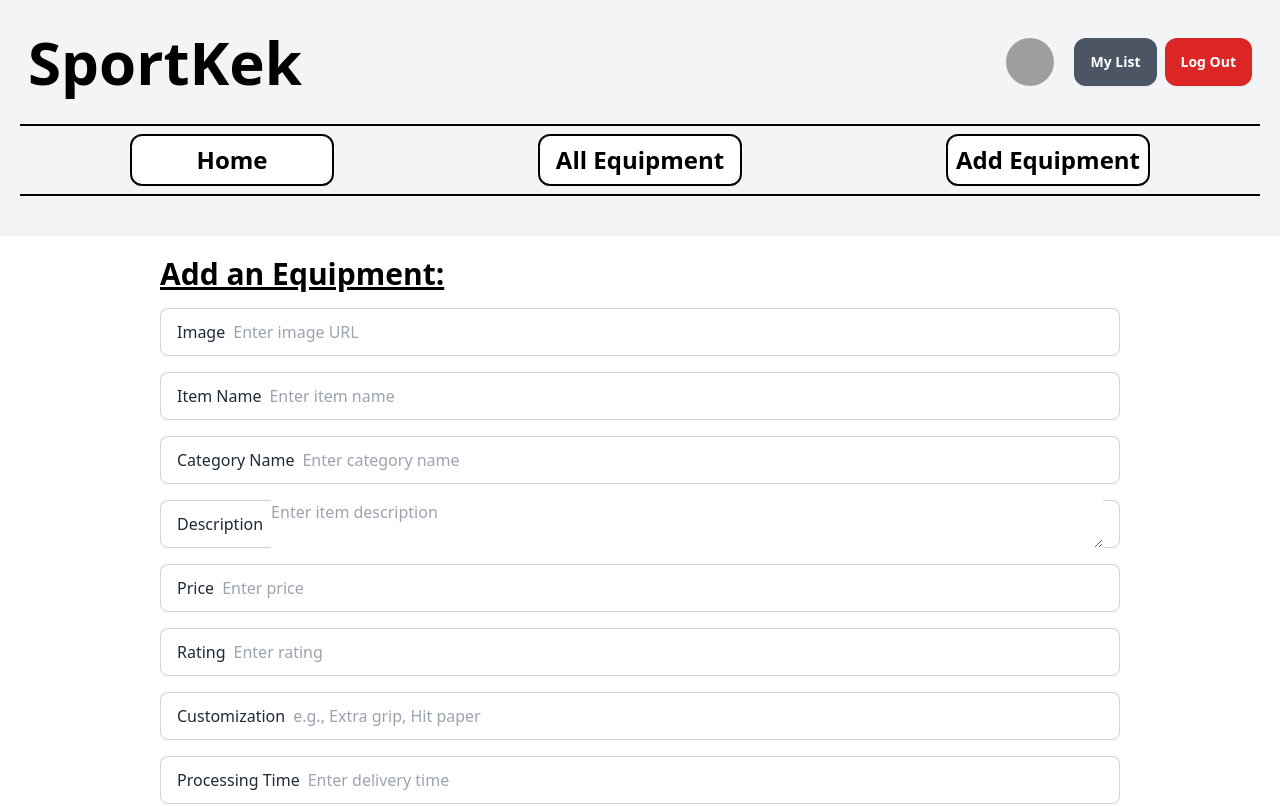
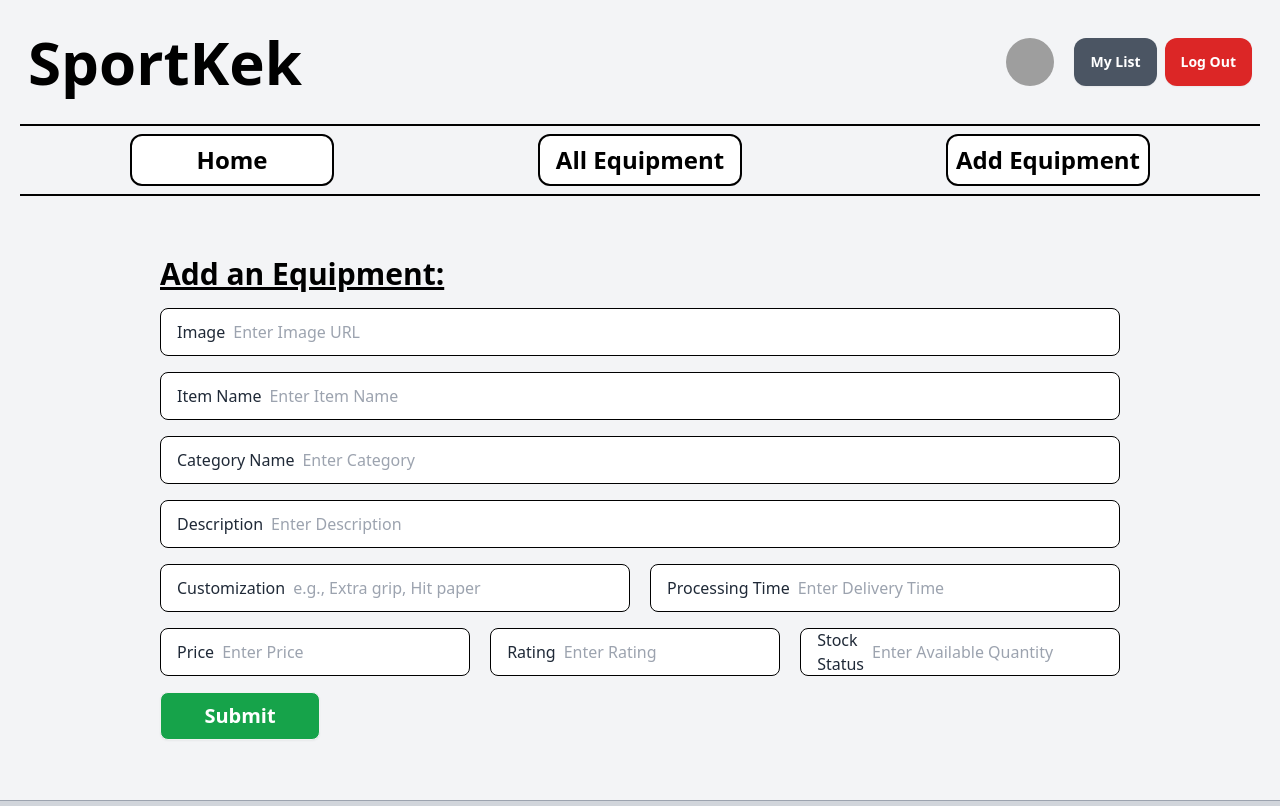
Before and after one commit to RafatH0ssain/SportKek-Client, a React (Vite) app: page /addEquipment in a window 1280 px wide. Shown: the top 806 px of the page. Built offline with nearby package versions, Linux system fonts and the light colour scheme; no server answers; sample sign-in values are in the browser's storage; grey boxes are pictures that could not be loaded.

Commit message:
Polished Add equipment page

```diff
--- a/src/pages/AddEquipment.jsx
+++ b/src/pages/AddEquipment.jsx
@@ -63,25 +63,25 @@ const AddEquipment = () => {
     return (
         <div>
             <Header />
-            <div className="bg-white">
+            <div className="bg-gray-100 pb-10">
                 <form className="space-y-4 w-3/4 mx-auto py-5" onSubmit={handleSubmit}>
                     <h1 className="lg:text-3xl md:text-2xl text-xl font-semibold text-black underline">
                         Add an Equipment:
                     </h1>
 
-                    <label className="input input-bordered flex items-center gap-2">
+                    <label className="input input-bordered flex items-center gap-2 bg-white border-black">
                         Image
                         <input
                             name="image"
                             value={formData.image}
                             onChange={handleChange}
                             type="text"
-                            className="grow"
-                            placeholder="Enter image URL"
+                            className="grow bg-white"
+                            placeholder="Enter Image URL"
                         />
                     </label>
 
-                    <label className="input input-bordered flex items-center gap-2">
+                    <label className="input input-bordered flex items-center gap-2 bg-white border-black">
                         Item Name
                         <input
                             name="itemName"
@@ -89,11 +89,11 @@ const AddEquipment = () => {
                             onChange={handleChange}
                             type="text"
                             className="grow"
-                            placeholder="Enter item name"
+                            placeholder="Enter Item Name"
                         />
                     </label>
 
-                    <label className="input input-bordered flex items-center gap-2">
+                    <label className="input input-bordered flex items-center gap-2 bg-white border-black">
                         Category Name
                         <input
                             name="categoryName"
@@ -101,49 +101,24 @@ const AddEquipment = () => {
                             onChange={handleChange}
                             type="text"
                             className="grow"
-                            placeholder="Enter category name"
+                            placeholder="Enter Category"
                         />
                     </label>
 
-                    <label className="input input-bordered flex items-center gap-2">
+                    <label className="input input-bordered flex items-center gap-2 bg-white border-black">
                         Description
-                        <textarea
+                        <input
                             name="description"
                             value={formData.description}
                             onChange={handleChange}
+                            type="text"
                             className="grow"
-                            placeholder="Enter item description"
+                            placeholder="Enter Description"
                         />
                     </label>
 
-                    <label className="input input-bordered flex items-center gap-2">
-                        Price
-                        <input
-                            name="price"
-                            value={formData.price}
-                            onChange={handleChange}
-                            type="number"
-                            className="grow"
-                            placeholder="Enter price"
-                        />
-                    </label>
-
-                    <label className="input input-bordered flex items-center gap-2">
-                        Rating
-                        <input
-                            name="rating"
-                            value={formData.rating}
-                            onChange={handleChange}
-                            type="number"
-                            className="grow"
-                            placeholder="Enter rating"
-                            min="1"
-                            max="5"
-                            step="0.1"
-                        />
-                    </label>
-
-                    <label className="input input-bordered flex items-center gap-2">
+                    <div className="flex justify-between gap-5">
+                        <label className="input input-bordered flex items-center gap-2 bg-white w-1/2 border-black">
                             Customization
                             <input
                                 name="customization"
@@ -154,8 +129,7 @@ const AddEquipment = () => {
                                 placeholder="e.g., Extra grip, Hit paper"
                             />
                         </label>
-
-                    <label className="input input-bordered flex items-center gap-2">
+                        <label className="input input-bordered flex items-center gap-2 w-1/2 bg-white border-black">
                             Processing Time
                             <input
                                 name="processingTime"
@@ -163,11 +137,38 @@ const AddEquipment = () => {
                                 onChange={handleChange}
                                 type="text"
                                 className="grow"
-                            placeholder="Enter delivery time"
+                                placeholder="Enter Delivery Time"
                             />
                         </label>
+                    </div>
 
-                    <label className="input input-bordered flex items-center gap-2">
+                    <div className="flex gap-5 justify-between">
+                        <label className="input input-bordered flex items-center gap-2 w-1/3 bg-white border-black">
+                            Price
+                            <input
+                                name="price"
+                                value={formData.price}
+                                onChange={handleChange}
+                                type="number"
+                                className="grow"
+                                placeholder="Enter Price"
+                            />
+                        </label>
+                        <label className="input input-bordered flex items-center gap-2 w-1/3 bg-white border-black">
+                            Rating
+                            <input
+                                name="rating"
+                                value={formData.rating}
+                                onChange={handleChange}
+                                type="number"
+                                className="grow"
+                                placeholder="Enter Rating"
+                                min="1"
+                                max="5"
+                                step="0.1"
+                            />
+                        </label>
+                        <label className="input input-bordered flex items-center gap-2 w-1/3 bg-white border-black">
                             Stock Status
                             <input
                                 name="stockStatus"
@@ -175,11 +176,12 @@ const AddEquipment = () => {
                                 onChange={handleChange}
                                 type="number"
                                 className="grow"
-                            placeholder="Enter available quantity"
+                                placeholder="Enter Available Quantity"
                             />
                         </label>
+                    </div>
 
-                    <button type="submit" className="btn bg-green-600 w-full text-white">
+                    <button type="submit" className="btn text-xl hover:bg-green-800 bg-green-600 w-1/6 text-white">
                         Submit
                     </button>
                 </form>
```
Lines whose indentation alone changed are shown as unchanged.
